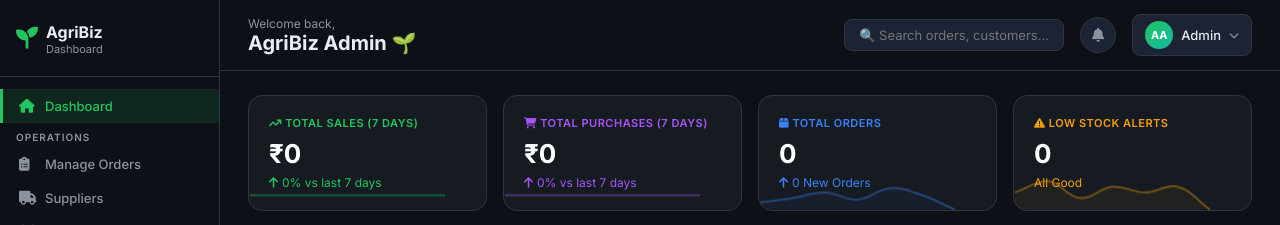
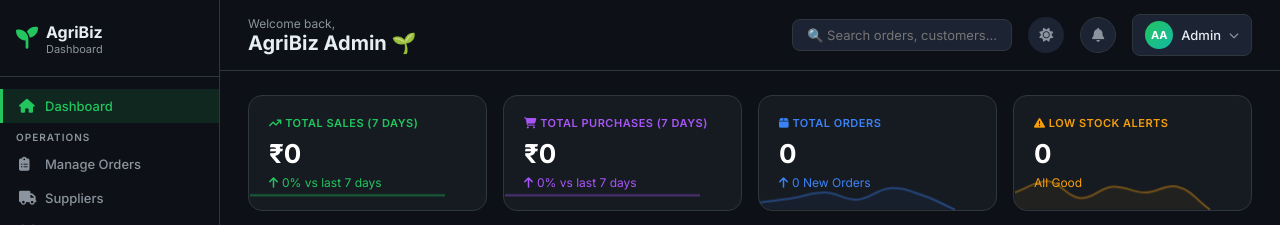
Before and after one commit to ajaydaripally9/agribiz, a PHP site: page /dashboard.php in a window 1280 px wide. Shown: the top 225 px of the page. Run offline with PHP 8.4, Linux system fonts and the light colour scheme; a user stored in the database is signed in; data comes from the database, SQL or seed files in the repository; data that the repository does not hold is empty.

Commit message:
feat: implement dark and white theme switcher in admin dashboard

```diff
--- a/dashboard.php
+++ b/dashboard.php
@@ -37,6 +37,9 @@ $forecast_res = mysqli_query($conn, "SELECT fertilizer_name, quantity, (quantity
 <meta charset="UTF-8">
 <meta name="viewport" content="width=device-width, initial-scale=1.0">
 <title>AgriBiz Dashboard</title>
+<script>
+  document.documentElement.setAttribute('data-theme', localStorage.getItem('admin-theme') || 'dark');
+</script>
 <link href="https://fonts.googleapis.com/css2?family=Inter:wght@300;400;500;600;700&display=swap" rel="stylesheet">
 <link rel="stylesheet" href="https://cdnjs.cloudflare.com/ajax/libs/font-awesome/6.4.0/css/all.min.css">
 <script src="https://cdn.jsdelivr.net/npm/chart.js"></script>
@@ -47,6 +50,12 @@ $forecast_res = mysqli_query($conn, "SELECT fertilizer_name, quantity, (quantity
   --green:#22c55e;--green-dark:#16a34a;--purple:#a855f7;--blue:#3b82f6;
   --orange:#f59e0b;--red:#ef4444;--teal:#14b8a6;
   --text:#e6edf3;--text-muted:#8b949e;--border:#30363d;
+}
+[data-theme="light"] {
+  --bg:#f8fafc;--sidebar:#ffffff;--card:#ffffff;--card2:#f1f5f9;
+  --green:#16a34a;--green-dark:#15803d;--purple:#7c3aed;--blue:#2563eb;
+  --orange:#ea580c;--red:#dc2626;--teal:#0d9488;
+  --text:#0f172a;--text-muted:#64748b;--border:#e2e8f0;
 }
 body{background:var(--bg);color:var(--text);display:flex;min-height:100vh;overflow-x:hidden;}
 
@@ -98,6 +107,7 @@ body{background:var(--bg);color:var(--text);display:flex;min-height:100vh;overfl
 
 /* LOW STOCK */
 .low-stock-card{background:linear-gradient(135deg,#1a1400,#1c1a00);border:1px solid #78350f;border-radius:14px;padding:20px;margin-bottom:20px;display:flex;align-items:center;gap:20px;}
+[data-theme="light"] .low-stock-card{background:linear-gradient(135deg,#fffbeb,#fef3c7);border-color:#f59e0b;}
 .low-stock-icon{width:52px;height:52px;background:rgba(245,158,11,.15);border:2px solid var(--orange);border-radius:50%;display:flex;align-items:center;justify-content:center;font-size:22px;color:var(--orange);flex-shrink:0;}
 .low-stock-content{flex:1;}
 .low-stock-content h3{font-size:14px;font-weight:600;color:var(--orange);margin-bottom:10px;}
@@ -185,6 +195,10 @@ body{background:var(--bg);color:var(--text);display:flex;min-height:100vh;overfl
         <input type="text" id="globalSearch" placeholder="🔍 Search orders, customers..." oninput="doSearch(this.value)" style="background:var(--card2);border:1px solid var(--border);border-radius:8px;padding:7px 14px;color:var(--text);font-size:13px;width:220px;outline:none;" onfocus="this.style.borderColor='var(--green)'" onblur="this.style.borderColor='var(--border)'">
         <div id="searchDropdown" style="display:none;position:absolute;top:38px;left:0;right:0;background:var(--card2);border:1px solid var(--border);border-radius:10px;z-index:200;max-height:280px;overflow-y:auto;box-shadow:0 8px 24px rgba(0,0,0,0.3);"></div>
       </div>
+      <!-- Theme Switcher -->
+      <button class="notif-btn" id="themeToggleBtn" onclick="toggleTheme()" title="Toggle Theme" style="border:none;outline:none;background:var(--card2);">
+        <i class="fas fa-sun"></i>
+      </button>
       <div class="notif-btn"><i class="fas fa-bell"></i><?php if($new_orders>0) echo '<span class="notif-badge">'.$new_orders.'</span>'; ?></div>
       <div class="admin-btn">
         <div class="admin-avatar">AA</div>
@@ -318,7 +332,7 @@ sparkline('sp3', [5,8,12,7,15,10,<?php echo $total_orders; ?>], '#3b82f6');
 sparkline('sp4', [3,5,2,4,3,4,<?php echo $low_stock_count; ?>], '#f59e0b');
 
 // Main Chart
-new Chart(document.getElementById('financeChart'), {
+window.financeChartInstance = new Chart(document.getElementById('financeChart'), {
   type:'bar',
   data:{
     labels: <?php echo json_encode($chart_dates); ?>,
@@ -331,8 +345,8 @@ new Chart(document.getElementById('financeChart'), {
     responsive:true,
     plugins:{legend:{display:false},tooltip:{callbacks:{label:ctx=>'₹'+ctx.raw.toLocaleString()}}},
     scales:{
-      x:{grid:{color:'rgba(255,255,255,.05)'},ticks:{color:'#8b949e'}},
-      y:{grid:{color:'rgba(255,255,255,.05)'},ticks:{color:'#8b949e',callback:v=>'₹'+v.toLocaleString()},beginAtZero:true}
+      x:{grid:{color: localStorage.getItem('admin-theme') === 'light' ? 'rgba(0,0,0,.05)' : 'rgba(255,255,255,.05)'},ticks:{color: localStorage.getItem('admin-theme') === 'light' ? '#64748b' : '#8b949e'}},
+      y:{grid:{color: localStorage.getItem('admin-theme') === 'light' ? 'rgba(0,0,0,.05)' : 'rgba(255,255,255,.05)'},ticks:{color: localStorage.getItem('admin-theme') === 'light' ? '#64748b' : '#8b949e',callback:v=>'₹'+v.toLocaleString()},beginAtZero:true}
     }
   }
 });
@@ -418,6 +432,38 @@ document.addEventListener('click', e => {
     document.getElementById('searchDropdown').style.display='none';
   }
 });
+
+// Theme toggle logic
+function toggleTheme() {
+  const current = document.documentElement.getAttribute('data-theme') || 'dark';
+  const next = current === 'dark' ? 'light' : 'dark';
+  document.documentElement.setAttribute('data-theme', next);
+  localStorage.setItem('admin-theme', next);
+
+  // Update toggle button icon
+  const btnIcon = document.getElementById('themeToggleBtn').querySelector('i');
+  btnIcon.className = next === 'light' ? 'fas fa-moon' : 'fas fa-sun';
+
+  // Dynamically update Chart.js grid & tick colors
+  if (window.financeChartInstance) {
+    const isLight = next === 'light';
+    const gridColor = isLight ? 'rgba(0,0,0,.05)' : 'rgba(255,255,255,.05)';
+    const tickColor = isLight ? '#64748b' : '#8b949e';
+
+    window.financeChartInstance.options.scales.x.grid.color = gridColor;
+    window.financeChartInstance.options.scales.x.ticks.color = tickColor;
+    window.financeChartInstance.options.scales.y.grid.color = gridColor;
+    window.financeChartInstance.options.scales.y.ticks.color = tickColor;
+    window.financeChartInstance.update();
+  }
+}
+
+// Initialize theme icon on load
+(function() {
+  const saved = localStorage.getItem('admin-theme') || 'dark';
+  const btnIcon = document.getElementById('themeToggleBtn').querySelector('i');
+  btnIcon.className = saved === 'light' ? 'fas fa-moon' : 'fas fa-sun';
+})();
 </script>
 </body>
 </html>
```
